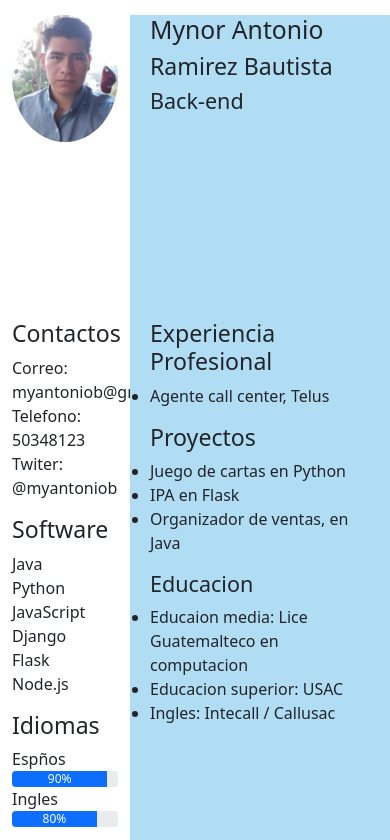
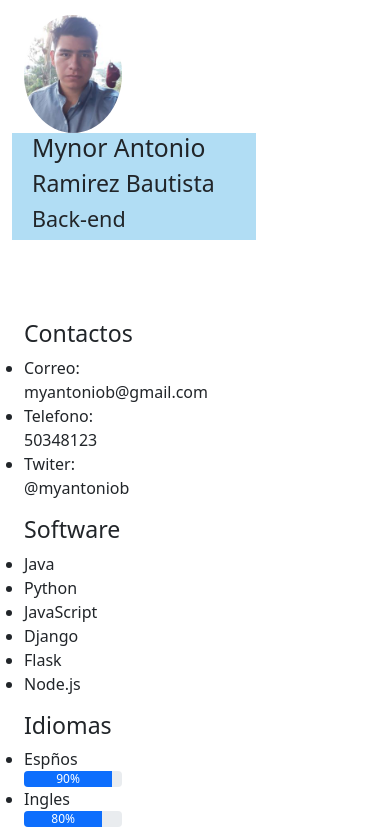
Before and after one commit to myantoniob/IPC2_Practica2_201602939, a plain HTML site: page index.html in a window 390 px wide. Shown: the top 840 px of the page. Drawn offline with nearby package versions, Linux system fonts and the light colour scheme.

Commit message:
Complited

```diff
--- a/index.html
+++ b/index.html
@@ -34,9 +34,9 @@
 
 
         <!---------- Centro -------------->
-        <div class="row">
+        <div class="row" id="cuatro_cinco">
 
-          <div class="col-4">
+          <div class="col-4" id="centro_c_c">
               <!-- # 3 -->
               <div class="row">
                   <h3>Contactos</h3>
@@ -97,7 +97,7 @@
               </div>
 
               <!-- # 6.3 -->
-              <div class="row">
+              <div class="row" id="seis_tres">
                   <h4>Educacion</h4>
                   <ul>
                     <li>Educaion media: Lice Guatemalteco en computacion</li>
--- a/style.css
+++ b/style.css
@@ -22,3 +22,80 @@ img{
     background-color: rgb(177,221,244);
     padding-left: 20px;
 }
+
+#cuatro_cinco{
+    margin-bottom: 25px;
+}
+
+@media (max-width: 719px){
+    #container{
+        display: grid;
+        width: 100%;
+        height: 95vh;
+        margin: 0;
+        padding: 0;
+        grid-template-columns: 1fr; /*1 columnas del 100%*/
+        grid-template-rows: repeat(7, 1fr);; /*7 filas de 1/7 cada una*/
+    }
+
+    #uno_dos{
+        display: grid;
+        width: 100%;
+        /*height: 95vh;*/
+        margin: 0;
+        padding: 0;
+        grid-template-columns: 1fr; /*1 columnas del 100%*/
+        grid-template-rows: repeat(7, 1fr);; /*7 filas de 1/7 cada una*/
+
+        padding-top: 15px;
+        height: 20rem;
+    }
+
+    #cuatro_cinco{
+        display: grid;
+        width: 100%;
+        height: 95vh;
+        margin: 0;
+        padding: 0;
+        grid-template-columns: 1fr; /*1 columnas del 100%*/
+        grid-template-rows: repeat(7, 1fr);; /*7 filas de 1/7 cada una*/
+    }
+
+    #cuatro_cinco{
+        margin-bottom: 25px;
+    }
+
+    #uno{
+        grid-row: 1;
+        grid-column-start: 1;
+        grid-column-end: 2;
+        justify-content: space-around;
+    }
+
+    #dos{
+        grid-row: 2;
+        grid-column-start: 1;
+        grid-column-end: 2;
+        justify-content: space-around;
+    }
+
+    #centro_c_c{
+        grid-row: 1;
+        grid-column-start: 1;
+        grid-column-end: 2;
+        justify-content: space-around;
+    }
+
+    #madeseis{
+        grid-row: 2;
+        grid-column-start: 1;
+        grid-column-end: 2;
+        justify-content: space-around;
+
+    }
+
+    #seis_tres{
+        margin-bottom: 20px;
+        padding-bottom: 20px;
+    }
+}
```
